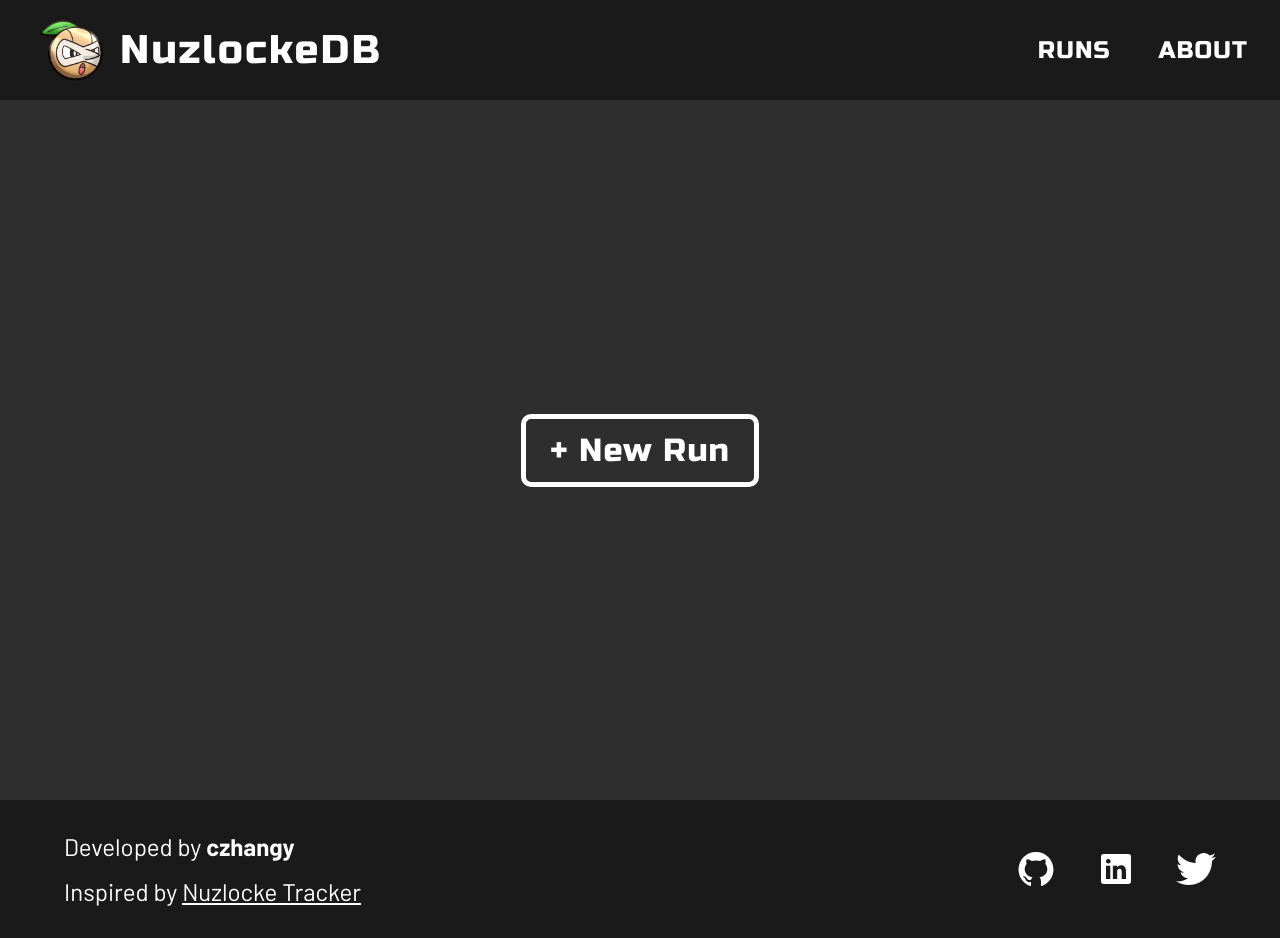
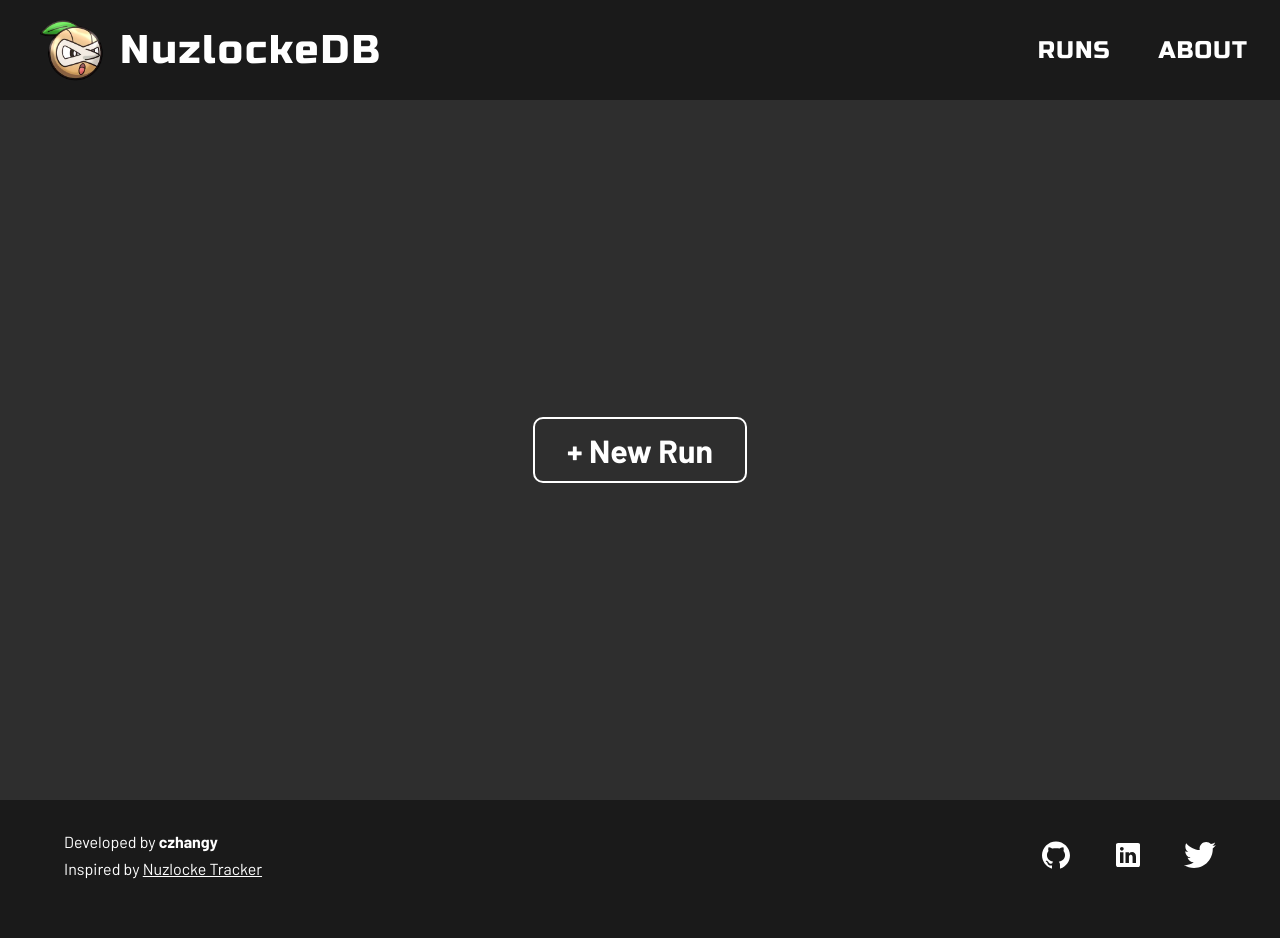
Before and after one commit to czhangy/nuzdocs, a Next.js app: page / in a window 1280 px wide. After the commit the page ends 910 px from the top, so only its background shows below. Built offline with nearby package versions, Linux system fonts and the light colour scheme.

Commit message:
Fix modal flash and styling

```diff
--- a/src/components/CreateRun/CreateRun.module.scss
+++ b/src/components/CreateRun/CreateRun.module.scss
@@ -20,8 +20,6 @@
         .create-input {
             background: constants.$bg-color;
             border: 2px solid constants.$accent-color;
-            color: constants.$text-color;
-            font-family: inherit;
             font-size: 1.25rem;
             padding: 0.5rem 1rem;
             width: 100%;
@@ -34,8 +32,6 @@
         .submit-button {
             border: 2px solid constants.$text-color;
             border-radius: 5px;
-            color: inherit;
-            font-family: inherit;
             font-size: 1.25rem;
             margin-top: 2rem;
             padding: 0.5rem 2rem;
--- a/src/components/Footer/Footer.module.scss
+++ b/src/components/Footer/Footer.module.scss
@@ -1,8 +1,8 @@
 @use "@/styles/constants";
 
 .footer-container {
-    --icon-size: 40px;
-    --text-size: 1.2rem;
+    --icon-size: 32px;
+    --text-size: 0.8rem;
 
     background: constants.$accent-color;
     padding: 2rem;
@@ -26,7 +26,7 @@
 
             .text {
                 font-size: var(--text-size);
-                margin-bottom: 1rem;
+                margin-bottom: 0.5rem;
 
                 &:last-child {
                     margin-bottom: 0;
@@ -66,7 +66,7 @@
 
 @media screen and (min-width: constants.$tablet) {
     .footer-container {
-        --text-size: 1.5rem;
+        --text-size: 1rem;
 
         .footer {
             flex-direction: row;
--- a/src/components/HomePage/HomePage.module.scss
+++ b/src/components/HomePage/HomePage.module.scss
@@ -2,13 +2,11 @@
 
 .home-page {
     .new-button {
-        border: 5px solid constants.$text-color;
+        border: 2px solid constants.$text-color;
         border-radius: 10px;
-        color: inherit;
-        font-family: constants.$title-font;
         font-size: 2rem;
-        letter-spacing: 1px;
-        padding: 0.75rem 1.5rem;
+        font-weight: bold;
+        padding: 0.75rem 2rem;
 
         &:hover {
             background: constants.$text-color;
--- a/src/components/HomePage/HomePage.tsx
+++ b/src/components/HomePage/HomePage.tsx
@@ -17,7 +17,11 @@ const HomePage: React.FC = () => {
 
     return (
         <>
-            <Modal onClose={closeCreateRunModal} open={createRunOpen}>
+            <Modal
+                modalID="create-run-modal"
+                onClose={closeCreateRunModal}
+                open={createRunOpen}
+            >
                 <CreateRun />
             </Modal>
             <div className={styles["home-page"]}>
--- a/src/components/Modal/Modal.module.scss
+++ b/src/components/Modal/Modal.module.scss
@@ -8,6 +8,7 @@
     left: 0;
     position: absolute;
     top: 0;
+    transition: opacity 0.2s;
     width: 100%;
 
     .modal-overlay {
@@ -28,33 +29,11 @@
 }
 
 .open {
-    animation: fadeIn 0.2s;
     opacity: 1;
     pointer-events: all;
 }
 
 .closed {
-    animation: fadeOut 0.2s;
     opacity: 0;
     pointer-events: none;
 }
-
-@keyframes fadeIn {
-    from {
-        opacity: 0;
-    }
-
-    to {
-        opacity: 1;
-    }
-}
-
-@keyframes fadeOut {
-    from {
-        opacity: 1;
-    }
-
-    to {
-        opacity: 0;
-    }
-}
--- a/src/components/Modal/Modal.tsx
+++ b/src/components/Modal/Modal.tsx
@@ -3,6 +3,7 @@ import styles from "./Modal.module.scss";
 import { ReactNode } from "react";
 
 type Props = {
+    modalID: string;
     children: ReactNode;
     onClose: () => void;
     open: boolean;
@@ -11,9 +12,10 @@ type Props = {
 const Modal: React.FC<Props> = (props: Props) => {
     return (
         <div
+            id={props.modalID}
             className={`${styles.modal} ${
                 props.open ? styles.open : styles.closed
-            }`}
+            } ${styles.preload}`}
         >
             <div className={styles["modal-overlay"]} onClick={props.onClose} />
             <div className={styles["modal-content"]}>{props.children}</div>
--- a/src/components/PageWrapper/PageWrapper.module.scss
+++ b/src/components/PageWrapper/PageWrapper.module.scss
@@ -1,16 +1,15 @@
 @use "@/styles/constants";
 
 .page-container {
-    animation-duration: 0.3s;
-    animation-name: load;
     background: constants.$bg-color;
     display: flex;
     justify-content: center;
     min-height: calc(100vh - #{constants.$mobile-navbar-height});
-    transition: opacity 0.4s, transform 0.4s;
     width: 100%;
 
     .page-wrapper {
+        animation-duration: 0.3s;
+        animation-name: load;
         align-items: center;
         display: flex;
         justify-content: center;
--- a/src/styles/globals.scss
+++ b/src/styles/globals.scss
@@ -48,12 +48,16 @@ hr {
 button {
     background: none;
     border: none;
+    color: inherit;
     cursor: pointer;
+    font-family: inherit;
 }
 
 input,
 textarea {
     border: none;
+    color: inherit;
+    font-family: inherit;
 
     &:focus {
         outline: none;
```
